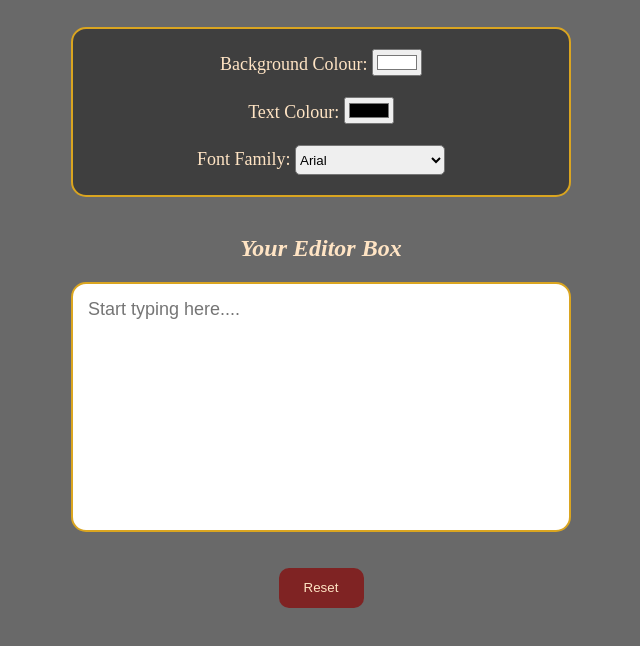
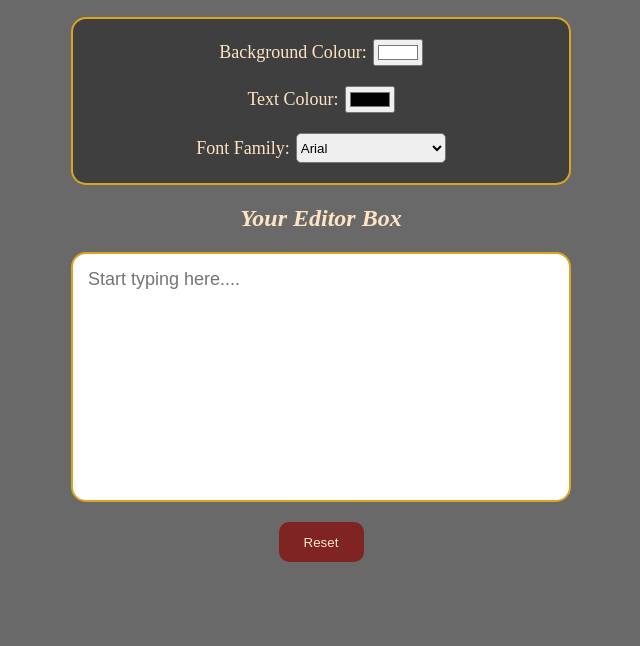
Before and after one commit to Taniya0301/Text-Editor, a plain HTML site: page 8. Text Editor/index.html in a window 1280 px wide. Shown: the part 74-720 px from the top of the page, without its empty margins (319-959 px from the left). Drawn offline with Linux system fonts and the light colour scheme.

Commit message:
Refactor Text Editor for accessibility and maintainability
- Replace deprecated <center> and <br> spacing with semantic <main> and flex layout
- Associate every <label> with its control; give the textarea an accessible name
- Move inline JS/handlers into script.js; make the form controls the single source of truth for defaults
- Add font fallback stacks, CSS variables and a visible :focus-visible style

No change to the visual design or behaviour.

Co-Authored-By: Claude Sonnet 5.5 <noreply@anthropic.com>
Claude-Session: https://claude.ai/code/session_013nXSTb8r9dxeayPKzJwdiL

```diff
--- a/8. Text Editor/index.css
+++ b/8. Text Editor/index.css
@@ -1,88 +1,128 @@
+:root {
+    --page-bg: dimgrey;
+    --accent: goldenrod;
+    --text-light: bisque;
+    --panel-bg: rgba(0, 0, 0, 0.4);
+    --danger-bg: rgba(139, 0, 0, 0.667);
+    --content-width: 500px;
+}
 
-*{
+*,
+*::before,
+*::after {
     box-sizing: border-box;
 }
 
-body{
-    background-color: dimgrey;
+body {
     margin: 0;
     padding: 12px;
+    background-color: var(--page-bg);
 }
 
-h1{
-    color: bisque;
-    -webkit-text-stroke: 1px goldenrod;
+.page {
+    display: flex;
+    flex-direction: column;
+    align-items: center;
+    gap: 20px;
+    max-width: var(--content-width);
+    margin: 0 auto;
+    padding: 12px 0 24px;
+}
+
+h1,
+h2 {
+    margin: 0;
+    color: var(--text-light);
     font-family: serif;
     font-style: italic;
-    font-size: 40px;
-    margin: 12px 0;
+    text-align: center;
 }
 
-h2{
-    color: bisque;
-    font-family: serif;
-    font-style: italic;
+h1 {
+    font-size: 40px;
+    -webkit-text-stroke: 1px var(--accent);
 }
 
-#settings{
+h2 {
+    font-size: 1.5em;
+}
+
+.settings {
+    display: flex;
+    flex-direction: column;
+    align-items: center;
+    gap: 20px;
     width: 100%;
-    max-width: 500px;
     padding: 20px;
-    border: 2px solid goldenrod;
+    border: 2px solid var(--accent);
     border-radius: 15px;
-    background-color: rgba(0, 0, 0, 0.4);
-    color: bisque;
+    background-color: var(--panel-bg);
+    color: var(--text-light);
     font-family: serif;
     font-size: 18px;
 }
 
-input{
+.field {
+    display: flex;
+    flex-wrap: wrap;
+    align-items: center;
+    justify-content: center;
+    gap: 6px;
+}
+
+input[type="color"],
+select,
+.btn {
     cursor: pointer;
 }
 
-select{
+select {
     width: 150px;
     height: 30px;
     border-radius: 5px;
 }
 
-textarea{
+textarea {
     display: block;
     width: 100%;
-    max-width: 500px;
     height: 250px;
-    border: 2px solid goldenrod;
+    padding: 15px;
+    border: 2px solid var(--accent);
     border-radius: 15px;
-    padding: 15px;
     background-color: white;
     color: black;
-    font-family: Arial;
+    font-family: Arial, sans-serif;
     font-size: 18px;
     resize: none;
 }
 
-button{
+.btn {
     width: 85px;
     height: 40px;
     border: 2px solid transparent;
     border-radius: 10px;
-    background-color: rgba(139, 0, 0, 0.667);
-    color: bisque;
-    cursor: pointer;
+    background-color: var(--danger-bg);
+    color: var(--text-light);
 }
 
+/* Visible keyboard focus for every interactive element */
+:focus-visible {
+    outline: 3px solid var(--text-light);
+    outline-offset: 2px;
+}
 
-@media (max-width: 600px){
-    h1{
+@media (max-width: 600px) {
+    h1 {
         font-size: 28px;
     }
 
-    #settings{
+    .settings {
+        gap: 14px;
         padding: 14px;
         font-size: 16px;
     }
 
-    textarea{
+    textarea {
         height: 220px;
         font-size: 16px;
     }
--- a/8. Text Editor/index.html
+++ b/8. Text Editor/index.html
@@ -1,70 +1,45 @@
-
 <!DOCTYPE html>
 <html lang="en">
 <head>
     <meta charset="UTF-8">
     <meta name="viewport" content="width=device-width, initial-scale=1.0">
-    <title>Text Editor</title>
+    <meta name="description" content="A small text editor where you can customise the background colour, text colour and font.">
+    <title>Text Editor Customizer</title>
     <link rel="stylesheet" href="index.css">
+    <script src="script.js" defer></script>
 </head>
 <body>
+    <main class="page">
+        <h1>Text Editor Customizer</h1>
 
-    <center>
+        <form id="settings-form" class="settings" aria-label="Editor settings">
+            <div class="field">
+                <label for="bg">Background Colour:</label>
+                <input type="color" id="bg" value="#ffffff">
+            </div>
 
-        <h1>Text Editor Customizer</h1>
-        <br>
+            <div class="field">
+                <label for="txt">Text Colour:</label>
+                <input type="color" id="txt" value="#000000">
+            </div>
 
-        <div id="settings">
+            <div class="field">
+                <label for="font">Font Family:</label>
+                <select id="font">
+                    <option value="Arial, sans-serif" selected>Arial</option>
+                    <option value="Georgia, serif">Georgia</option>
+                    <option value="Verdana, sans-serif">Verdana</option>
+                    <option value="'Courier New', monospace">Courier New</option>
+                    <option value="'Times New Roman', serif">Times New Roman</option>
+                </select>
+            </div>
+        </form>
 
-            <label>Background Colour:</label>
-            <input type="color" id="bg" value="#ffffff"
-            oninput="document.getElementById('box').style.backgroundColor=this.value">
+        <h2 id="editor-heading">Your Editor Box</h2>
 
-            <br><br>
+        <textarea id="box" aria-labelledby="editor-heading" placeholder="Start typing here...."></textarea>
 
-            <label>Text Colour:</label>
-            <input type="color" id="txt" value="#000000"
-            oninput="document.getElementById('box').style.color=this.value">
-
-            <br><br>
-
-            <label>Font Family:</label>
-            <select id="font" onchange="document.getElementById('box').style.fontFamily=this.value">
-                <option value="Arial">Arial</option>
-                <option value="Georgia">Georgia</option>
-                <option value="Verdana">Verdana</option>
-                <option value="Courier New">Courier New</option>
-                <option value="Times New Roman">Times New Roman</option>
-            </select>
-
-        </div>
-
-        <br>
-
-        <h2>Your Editor Box</h2>
-
-        <textarea id="box" placeholder="Start typing here...."></textarea>
-
-        <br><br>
-
-        <button onclick="reset()">Reset</button>
-
-    </center>
-
-    <script>
-
-        function reset()
-        {
-            document.getElementById('box').style.backgroundColor = "white";
-            document.getElementById('box').style.color = "black";
-            document.getElementById('box').style.fontFamily = "Arial";
-
-            document.getElementById('bg').value = "#ffffff";
-            document.getElementById('txt').value = "#000000";
-            document.getElementById('font').value = "Arial";
-        }
-
-    </script>
-
+        <button type="reset" form="settings-form" class="btn">Reset</button>
+    </main>
 </body>
 </html>
--- /dev/null
+++ b/8. Text Editor/script.js
@@ -0,0 +1,28 @@
+(function () {
+    'use strict';
+
+    var form = document.getElementById('settings-form');
+    var editor = document.getElementById('box');
+    var background = document.getElementById('bg');
+    var textColour = document.getElementById('txt');
+    var fontFamily = document.getElementById('font');
+
+    // The settings controls are the single source of truth: their initial
+    // values (set in index.html) are the defaults, so nothing is duplicated here.
+    function applySettings() {
+        editor.style.backgroundColor = background.value;
+        editor.style.color = textColour.value;
+        editor.style.fontFamily = fontFamily.value;
+    }
+
+    form.addEventListener('input', applySettings);
+
+    // The browser restores each control to its HTML default when the form is
+    // reset. Wait one tick so the new values are in place, then re-apply them.
+    // The editor text is outside the form, so it is left untouched.
+    form.addEventListener('reset', function () {
+        setTimeout(applySettings, 0);
+    });
+
+    applySettings();
+})();
```
